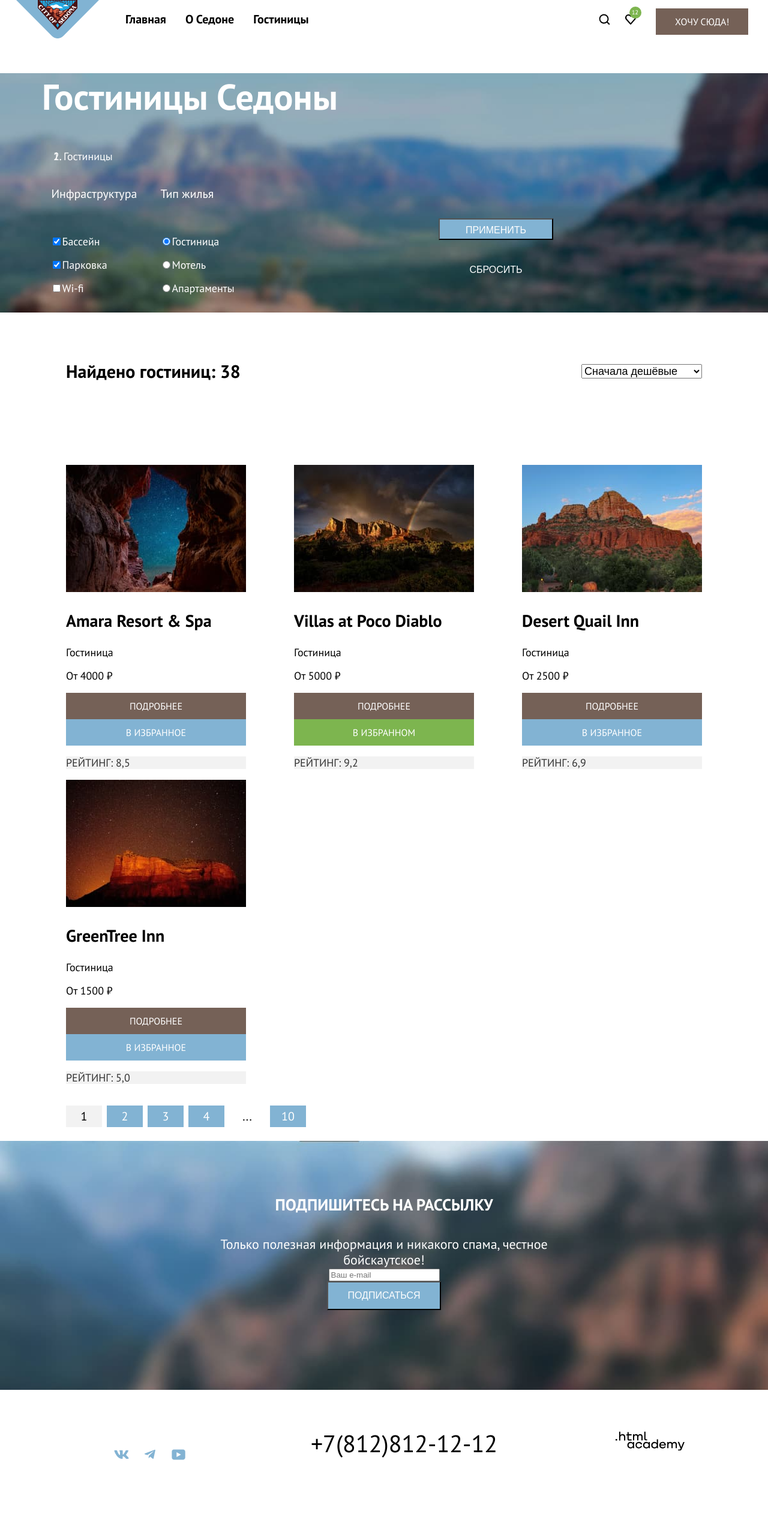
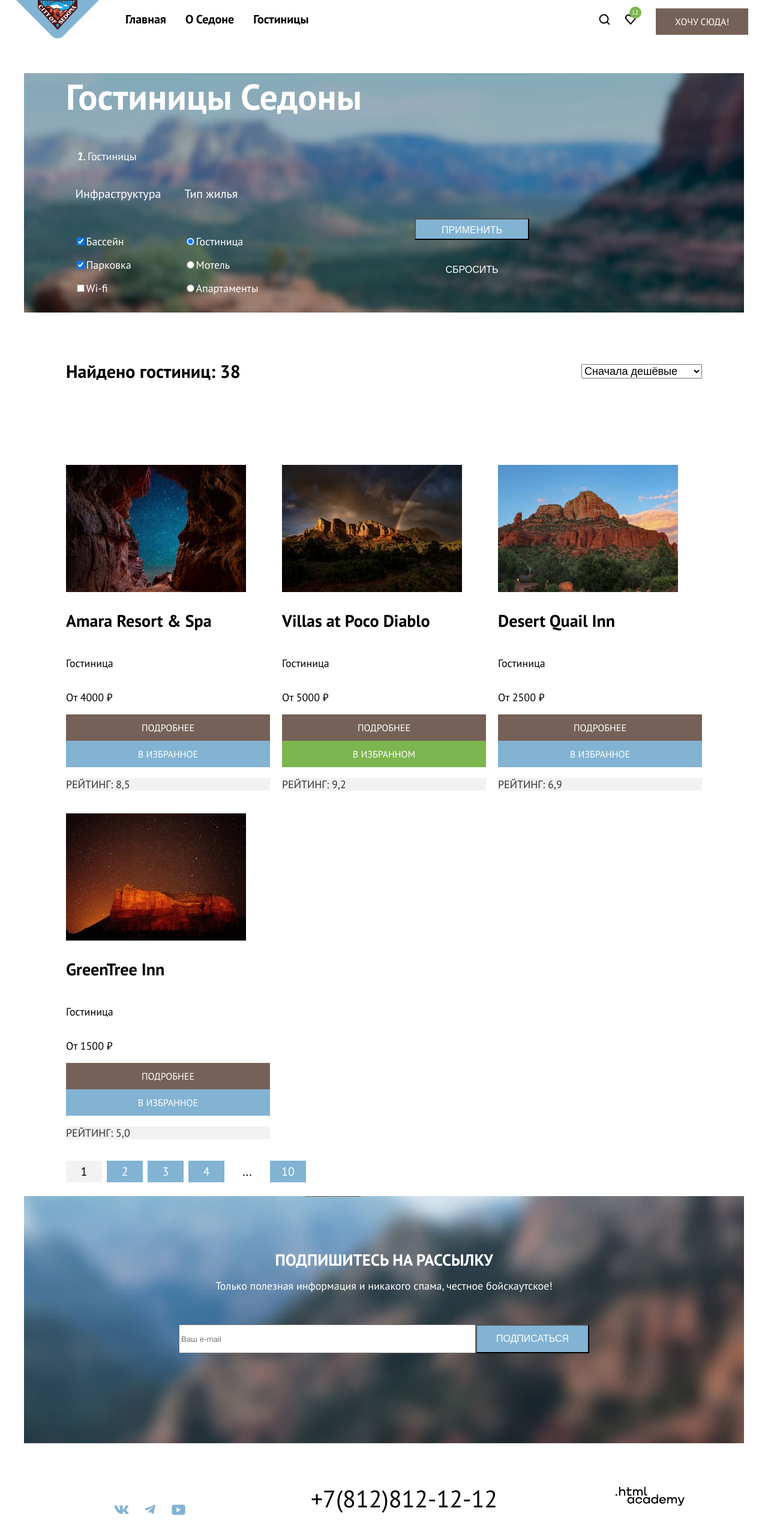
Before and after one commit to htmlacademy-htmlcss/701169-sedona-37, a plain HTML site: page 5/catalog.html in a window 1280 px wide. Shown: the whole page at 60% size. Before the commit the page ends 2462 px from the top, so only its background shows below. Drawn offline with Linux system fonts and the light colour scheme.

Commit message:
:heavy_check_mark: Сборка #5

```diff
--- a/5/catalog.html
+++ b/5/catalog.html
@@ -195,13 +195,13 @@
       </section>
       <section class="newsletter">
         <h2 class="newsletter-title">Подпишитесь на рассылку</h2>
-        <p class="general-description-detail">Только полезная информация и никакого спама, честное бойскаутское!</p>
+        <p class="newsletter-description">Только полезная информация и никакого спама, честное бойскаутское!</p>
         <form class="newsletter-form" action="https://echo.htmlacademy.ru/" method="post">
         <label class="visually-hidden" for="newsletter-email">Email</label>
         <input class="field" placeholder="Ваш e-mail" type="email" name="newsletter-email" id="newsletter-email" required>
         <button class="button newsletter-button" type="submit">Подписаться</button>
-      </form>
-      </section>
+    </form>
+    </section>
     </main>
     <footer class="page-footer">
       <section class="social">
--- a/5/styles/styles.css
+++ b/5/styles/styles.css
@@ -195,7 +195,6 @@ body {
   margin-left: auto;
   margin-right: auto;
   padding: 0;
-  justify-content: center;
   text-align: center;
   margin-top: 90px;
   list-style-type: none;
@@ -206,6 +205,8 @@ body {
   font-size: 24px;
   line-height: 28px;
   background-color: rgba(131, 179, 211, 0.12);
+
+
 }
 
 .middle-advantages {
@@ -233,9 +234,9 @@ body {
 }
 
 .advantages-item-with-picture {
+  background-color: #82B3D3;
+  color: #ffffff;
   display: flex;
-  color: #ffffff;
-  background-color: #82B3D3;
   width: 1200px;
   flex-grow: 1;
   margin: auto;
@@ -246,11 +247,17 @@ body {
   font-size: 24px;
   line-height: 28px;
   text-transform: uppercase;
+  padding-top: 112px;
+  margin: 0;
 }
 
 .advantages-description {
   font-size: 18px;
   line-height: 21px;
+  width: 230px;
+  margin-left: auto;
+  margin-right: auto;
+  padding-top: 62px;
 }
 
 .advantages-description-with-picture {
@@ -266,7 +273,6 @@ body {
 }
 
 .booking {
-
   margin-left: auto;
   margin-right: auto;
   margin-bottom: 69px;
@@ -320,8 +326,7 @@ body {
   font-weight: 400;
   font-size: 18px;
   line-height: 21px;
-
-
+  margin-top: 0;
 }
 
 .utilities-title-general {
@@ -343,7 +348,10 @@ body {
   background-image: url("/images/icons/souvenirs.svg");
 }
 
+
 /* Стили для блока подписки */
+
+
 
 .newsletter {
   background-image: url("../images/landscape.jpg");
@@ -352,18 +360,25 @@ body {
   color: #ffffff;
   text-align: center;
   height: 415px;
+  width: 1200px;
+  margin-left: auto;
+  margin-right: auto;
 }
 
 
 .newsletter-title {
   text-transform: uppercase;
   padding-top: 96px;
-  padding-bottom: 20px;
+  /* padding-bottom: 20px; */
 }
 
 .newsletter-form {
   margin-left: auto;
   margin-right: auto;
+  margin-top: 54px;
+  display: grid;
+  width: 684px;
+  grid-template-columns: 1fr auto;
 }
 
 .newsletter-button {
@@ -436,8 +451,12 @@ body {
   background-repeat: no-repeat;
   background-size: 100% auto;
   color: #ffffff;
-  /* display: flex;
-  justify-content: flex-start; */
+  width: 1200px;
+  margin-left: auto;
+  margin-right: auto;
+  margin-top: 0;
+  padding: 0;
+
 }
 
 
@@ -452,6 +471,7 @@ body {
 
 .catalog-filter {
   display: flex;
+
 }
 
 .catalog-filter-group {
@@ -546,20 +566,22 @@ body {
 
 .hotels-list {
   list-style-type: none;
-  display: flex;
-  flex-wrap: wrap;
   width: 1060px;
-  justify-content: space-between;
   margin-left: auto;
   margin-right: auto;
   margin-top: 0;
   padding: 0;
+  display: grid;
+  grid-template-columns: 340px 340px 340px;
+  gap: 20px;
 }
 
 .hotels-item {
   color: #000000;
   padding: 0;
   margin: 0;
+  display: flex;
+  flex-direction: column;
 }
 
 .hotels-item-link {
```
Also changed, not shown: 5/index.html (+0 -6 lines).
